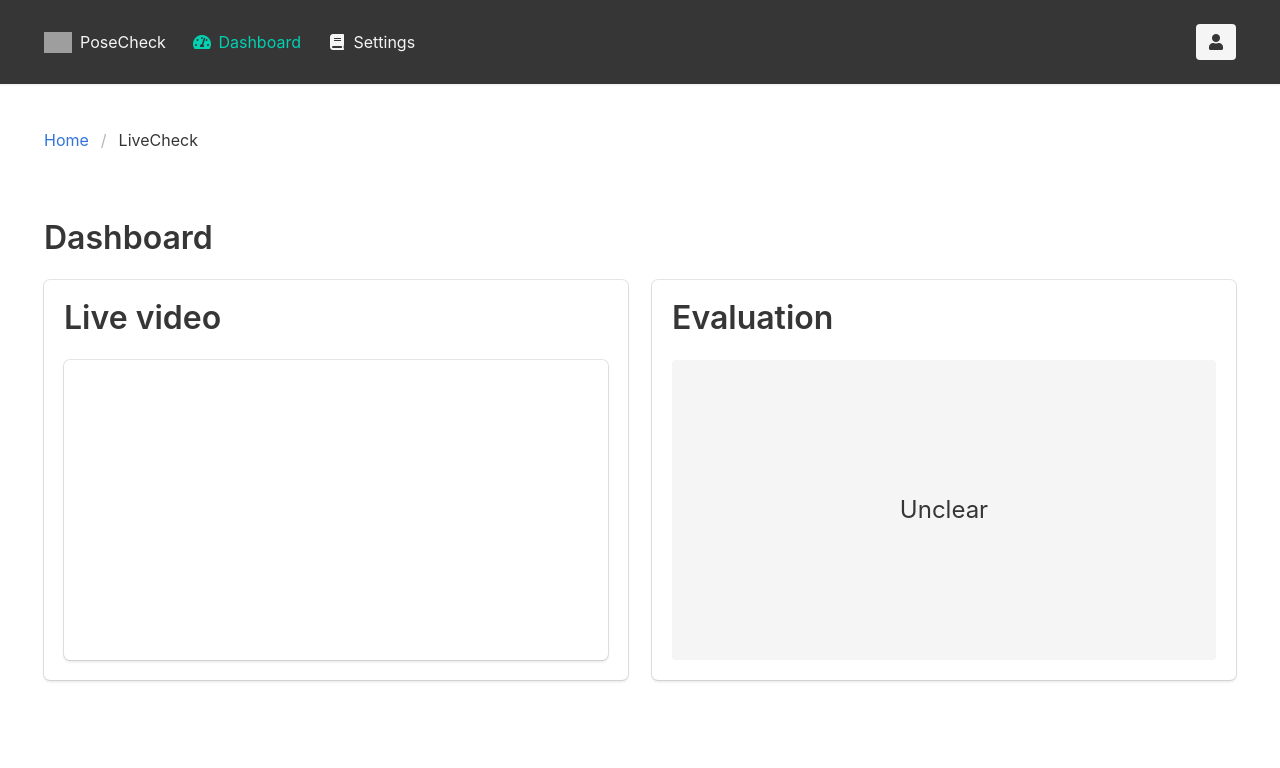
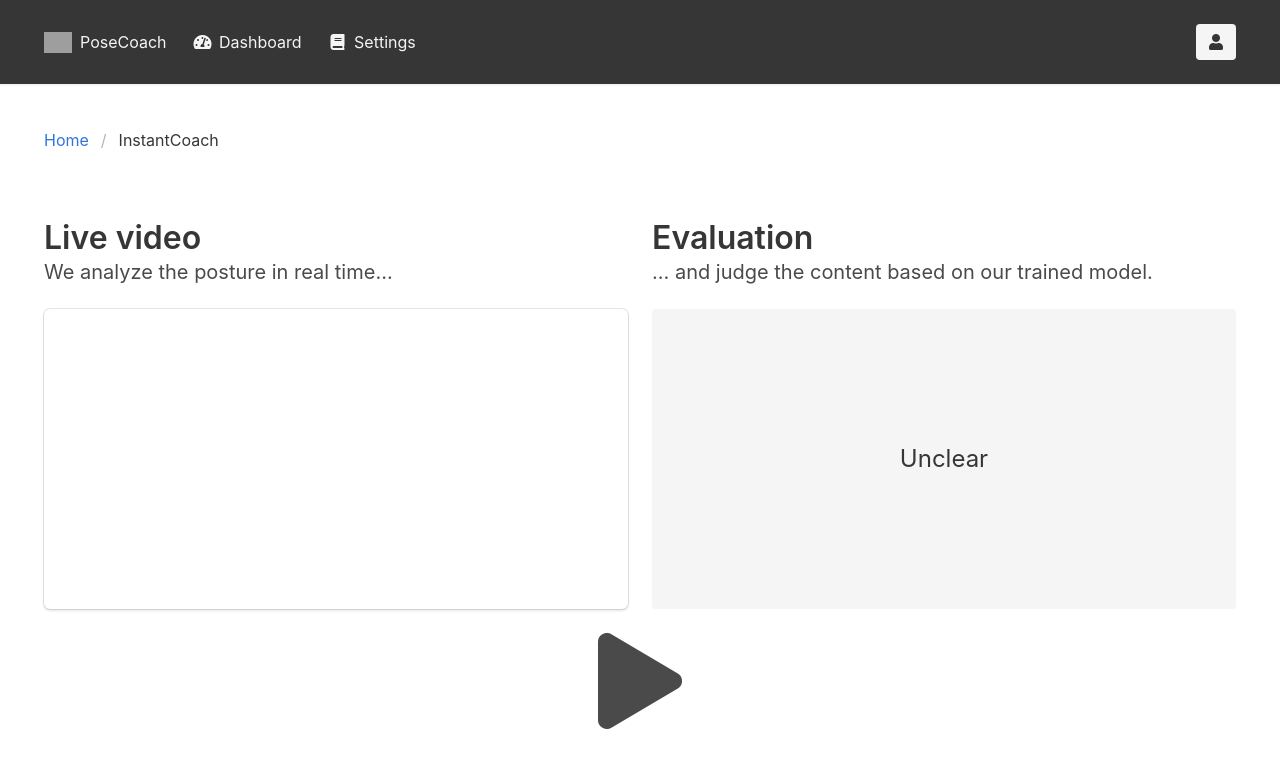
Before and after one commit to thilohuellmann/ideahack-posecoach, a Django app: page / in a window 1280 px wide. Shown: the top 768 px of the page. Run offline with Django 3.2, Linux system fonts and the light colour scheme; some libraries are stand-ins or nearby versions; grey boxes are pictures that could not be loaded.

Commit message:
prior to merge

```diff
--- a/boilerplate/static/boilerplate/css/style.css
+++ b/boilerplate/static/boilerplate/css/style.css
@@ -39,14 +39,6 @@
     padding-right: 44px;
 }
 
-.dot {
-    height: 25px;
-    width: 25px;
-    background-color: #bbb;
-    border-radius: 50%;
-    display: inline-block;
-  }
-
 .inner-box {
     min-height: 300px;
 }
@@ -54,3 +46,8 @@
 .logo {
     margin-left: .5em;
 }
+
+.control-button {
+    margin: 0 5px;
+    cursor: pointer;
+}
--- a/boilerplate/static/boilerplate/js/dashboard.js
+++ b/boilerplate/static/boilerplate/js/dashboard.js
@@ -92,3 +92,31 @@ $(document).ready(function () {
 
         chart3.render()
 })
+
+// $('#play').on('click', function () {
+//     $('#play').toggle()
+//     $('#pause').toggle()
+// })
+
+//
+// Toggle scripts sind base.html!!!
+//
+
+
+// Works in browser, not in script
+$('#play').click( function () {
+    $('#play').toggle()
+    $('#pause').toggle()
+    window.start_time = Date.now();
+    console.log(start_time)
+})
+
+$('#pause').click( function () {
+    $('#pause').toggle()
+    $('#play').toggle()
+})
+
+// A $( document ).ready() block.
+$( document ).ready(function() {
+    console.log( "ready!" );
+})
--- a/boilerplate/static/templates/boilerplate/base.html
+++ b/boilerplate/static/templates/boilerplate/base.html
@@ -12,10 +12,67 @@
     <link rel="stylesheet" href="https://rawgit.com/enyo/dropzone/master/dist/dropzone.css">
     <link rel="stylesheet" href='{% static "boilerplate/css/style.css" %}'>
 
-    <script src="https://code.jquery.com/jquery-3.3.1.min.js" integrity="sha256-FgpCb/KJQlLNfOu91ta32o/NMZxltwRo8QtmkMRdAu8=" crossorigin="anonymous"></script>
+    <script type="text/javascript" src="https://code.jquery.com/jquery-3.3.1.min.js" integrity="sha256-FgpCb/KJQlLNfOu91ta32o/NMZxltwRo8QtmkMRdAu8=" crossorigin="anonymous"></script>
     <script src="https://cdnjs.cloudflare.com/ajax/libs/apexcharts/3.8.6/apexcharts.js"></script>
 
-    <title>Boilerplate</title>
+    <script>
+
+
+    // Works in browser & from here, not in jsfile
+    // A $( document ).ready() block.
+
+    {% comment %} $( document ).ready(function() {
+        console.log( "ready!" );
+      }) {% endcomment %}
+
+    $( document ).ready(function() {
+        $('#play').click( function () {
+          $('#play').toggle()
+          $('#pause').toggle()
+          var state = "play"
+          window.start_time = Date.now()
+          // console.log(start_time)
+        })
+
+        $('#pause').click( function () {
+          $('#pause').toggle()
+          $('#play').toggle()
+          var state = "pause"
+          // console.log("var state:", state, "Time:", Date.now())
+          window.end_time = Date.now()
+          var duration = (end_time - start_time)/1000
+          console.log("duration:", duration)
+        })
+      })
+
+    // delete again
+    let state = "play"
+
+    let evaluation = "positive" // get result from evaluation, change while conditional afterwards
+
+    let positive_count = 0
+    let negative_count = 0
+    let neutral_count = 0
+
+    {% comment %} while (state == "play") {
+
+        if (evaluation == "positive") {
+          positive_count++;
+        }
+        else if (evaluation == -1) {
+          negative_count++;
+        }
+        else if (evaluation == "neutral") {
+          neutral_count++;
+        }
+
+    } {% endcomment %}
+
+    console.log(positive_count)
+
+    </script>
+
+    <title>PoseCoach</title>
 
 </head>
 
@@ -27,7 +84,7 @@
     <a class="navbar-item" href="/">
       {% comment %} <img src="https://placeholder.com/wp-content/uploads/2018/10/placeholder.com-logo3.png" width="112" height="28"> {% endcomment %}
       <img src="https://i.ibb.co/9tdC9qM/pose-logo.png" width="28" height="28">
-      <div class="logo">PoseCheck
+      <div class="logo">PoseCoach
       </div>
     </a>
 
@@ -40,7 +97,7 @@
 
   <div id="navbarBasicExample" class="navbar-menu">
     <div class="navbar-start">
-      <a class="navbar-item has-text-primary">
+      <a class="navbar-item has-text-light">
           <span>
             <span class="icon is-medium"><i class="fas fa-tachometer-alt"></i></span>
               Dashboard
@@ -71,7 +128,7 @@
     <nav class="breadcrumb" aria-label="breadcrumbs">
         <ul>
         <li><a href="#">Home</a></li>
-        <li class="is-active"><a href="#">LiveCheck</a></li>
+        <li class="is-active"><a href="#">InstantCoach</a></li>
         </ul>
     </nav>
     <div class="main-container">
--- a/boilerplate/static/templates/boilerplate/index.html
+++ b/boilerplate/static/templates/boilerplate/index.html
@@ -3,35 +3,24 @@
 
 {% block content %}
 
-  <h1 class="title">Dashboard</h1>
-  {% comment %} <div class="tabs">
-    <ul>
-      <li class="is-active"><a>Pictures</a></li>
-      <li><a>Music</a></li>
-      <li><a>Videos</a></li>
-      <li><a>Documents</a></li>
-    </ul>
-  </div> {% endcomment %}
-
 <div class="columns">
   <!-- Column 1 -->
   <div class="column">
-    <article class="tile is-child box">
+    <article class="tile is-child">
       <p class="title">Live video</p>
-      {% comment %} <p class="subtitle">With an image</p> {% endcomment %}
-
+      <p class="subtitle">We analyze the posture in real time...</p>
       <div class="is-child box inner-box">
       </div>
     </article>
   </div>
   <div class="column">
-    <article class="tile is-child box">
+    <article class="tile is-child is-centered">
       <p class="title">Evaluation</p>
-      {% comment %} <p class="subtitle">With an image</p> {% endcomment %}
+      <p class="subtitle">... and judge the content based on our trained model.</p>
       {% if 1 < 0.3 %} <!-- Add condition -->
-        <a class="button is-danger is-large is-fullwidth">Bad pose</a>
+        <a class="button is-danger is-large is-four-fifths">Bad pose</a>
       {% elif 1 < 0.7 %}
-          <a class="button is-success is-large is-fullwidth inner-box is-4by3">Great pose</a>
+          <a class="button is-success is-large is-four-fifths inner-box is-4by3">Great pose</a>
       {% elif 1 == 1 %}
           <a class="button is-light is-large is-fullwidth inner-box is-4by3">Unclear</a>
         {% endif %}
@@ -39,6 +28,13 @@
   </div>
 </div>
 
+<!-- Control buttons -->
+<div class="buttons is-centered">
+  <i id="play" class="fas fa-play control-button fa-6x"></i>
+  {% comment %} <i id="pause" class="fas fa-pause control-button fa-7x"></i> {% endcomment %}
+  <i id="pause" class="fas fa-pause control-button fa-7x" style="display: none"></i>
+</div>
+
 <script src='{% static "boilerplate/js/dashboard.js" %}'>
 
 {% endblock %}
```
